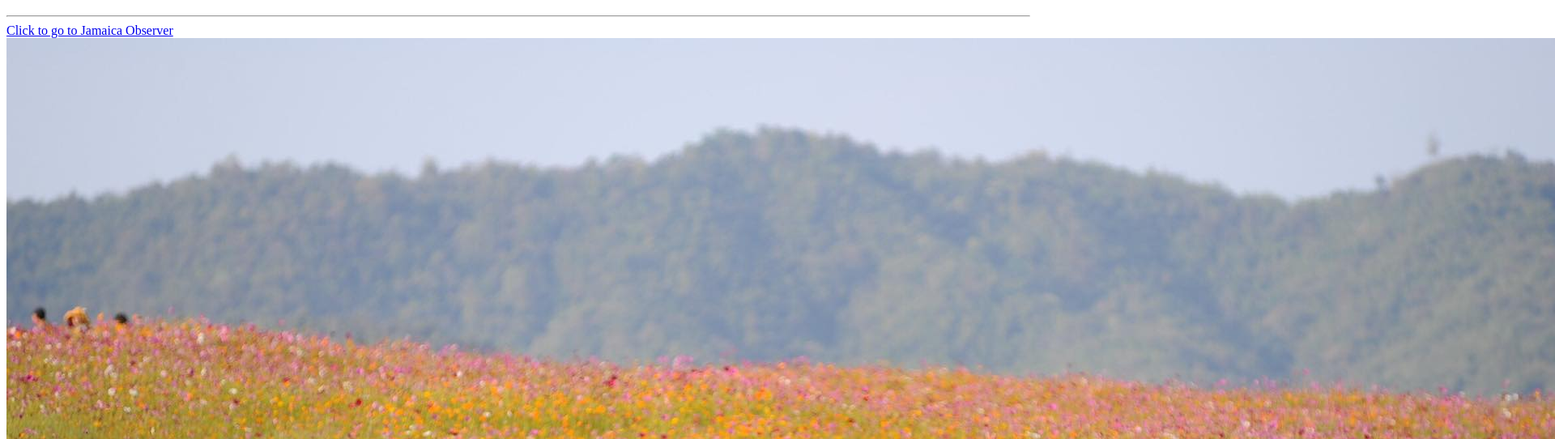
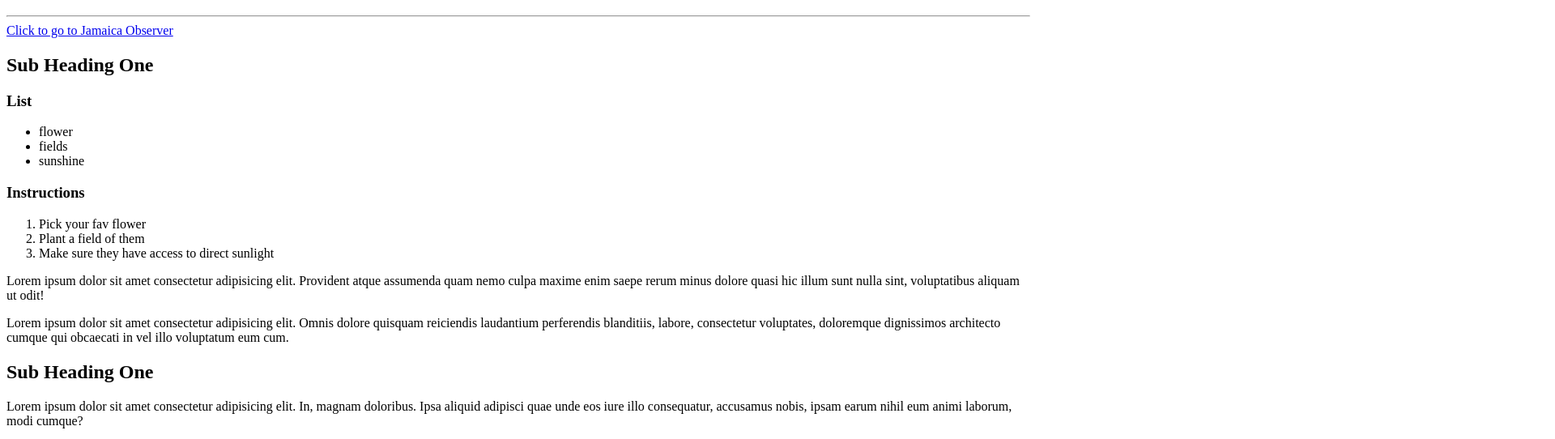
Before and after one commit to HanifahWright/week3, a plain HTML site: page index.html in a window 1280 px wide. Shown: the part 61-603 px from the top of the page at 81% size, 1920 px wide, since content can reach past the window. Drawn offline with Linux system fonts and the light colour scheme.

Commit message:
removed image

```diff
--- a/index.html
+++ b/index.html
@@ -12,7 +12,7 @@
 <h1>Flower Field</h1>
 <hr>
 <a href="https://jamaica-gleaner.com/" target="_blank">Click to go to Jamaica Observer</a>
-<img src="flower field.jpg" alt="Flower Field">
+<!-- <img src="flower field.jpg" alt="Flower Field"> -->
 <h2>Sub Heading One</h2>
 <h3>List</h3>
 <ul>
```
